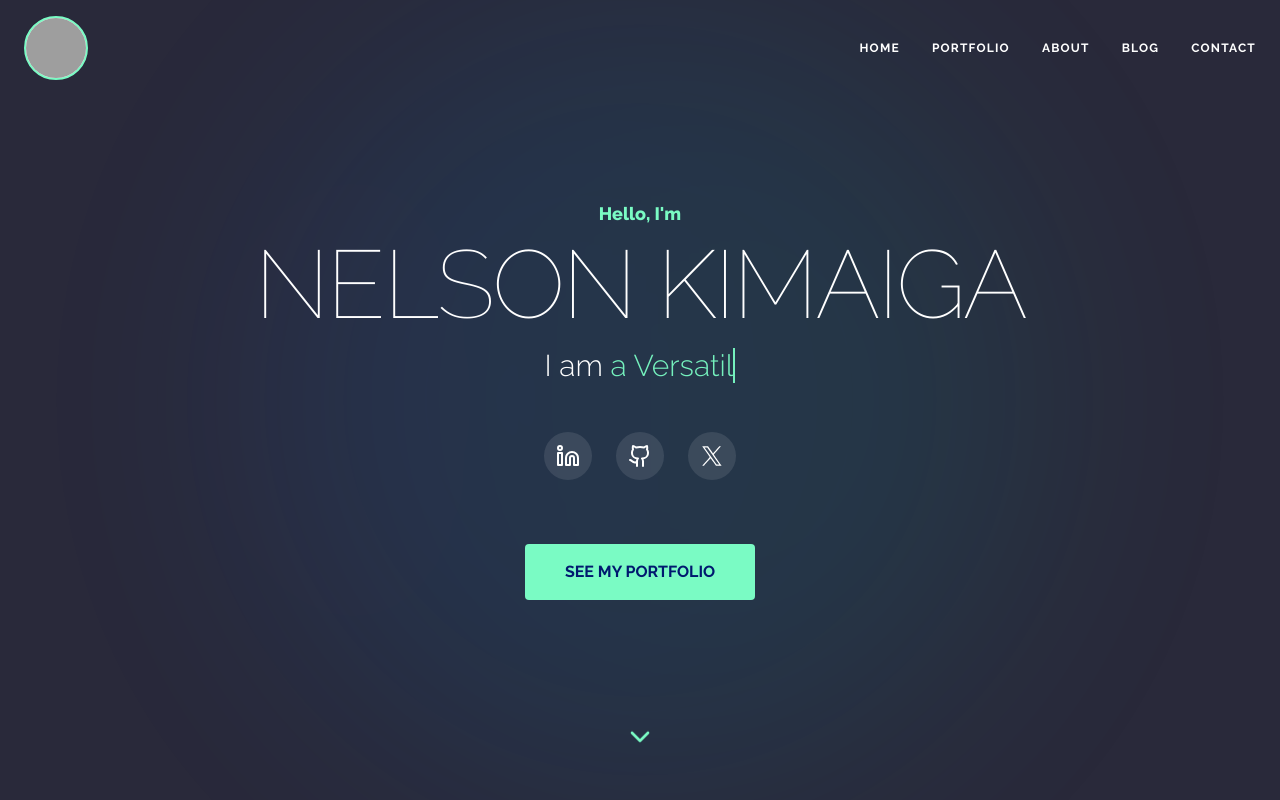
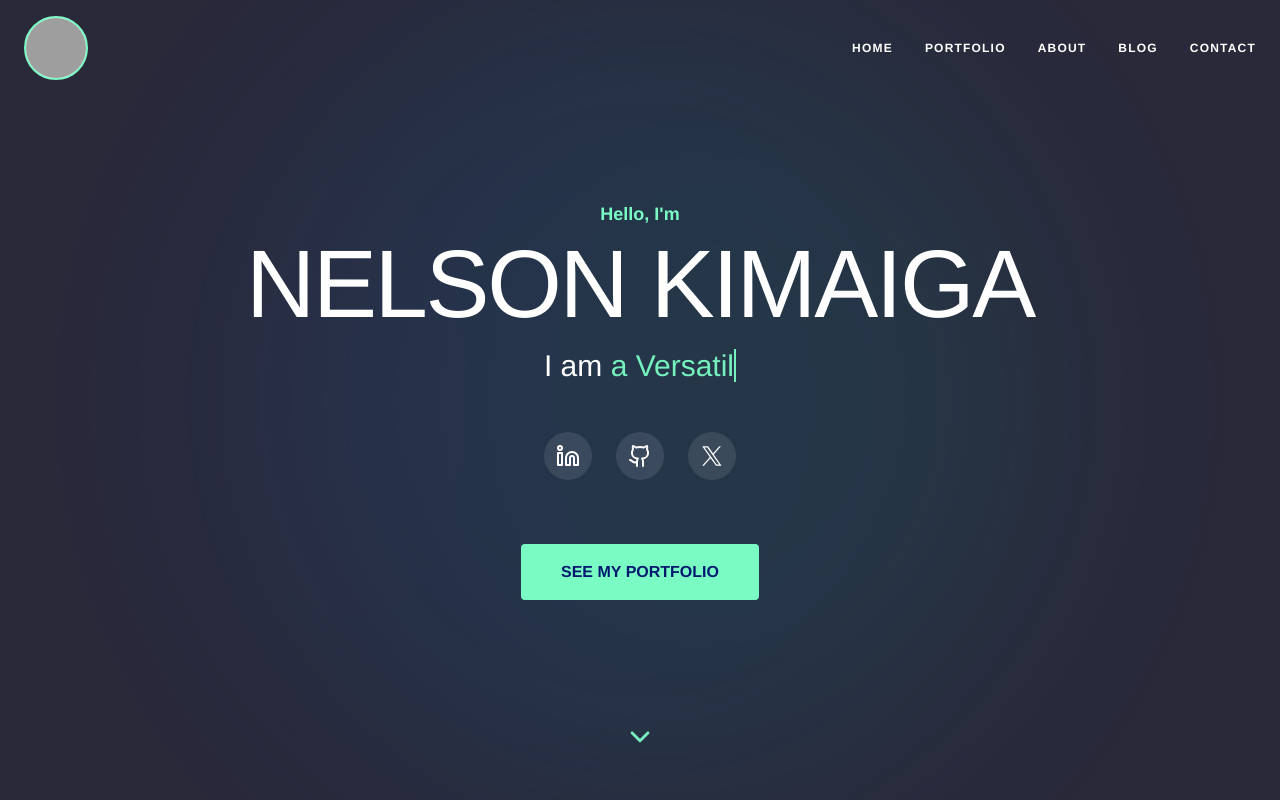
Before and after one commit to nelsonkimaiga/kimaigaportfolio, a React (Vite) app: page / in a window 1280 px wide. Shown: the top 800 px of the page. Built offline with nearby package versions, Linux system fonts and the light colour scheme; grey boxes are pictures that could not be loaded.

Commit message:
Porrtfolio updates: fonts and blog landing page

```diff
--- a/index.html
+++ b/index.html
@@ -11,9 +11,6 @@
     <link rel="icon" type="image/png" sizes="16x16" href="/favicon-16x16.png">
     <link rel="manifest" href="/site.webmanifest">
     <meta name="viewport" content="width=device-width, initial-scale=1.0" />
-    <link rel="preconnect" href="https://fonts.googleapis.com">
-    <link rel="preconnect" href="https://fonts.gstatic.com" crossorigin>
-    <link href="https://fonts.googleapis.com/css2?family=Raleway:wght@100;200;300;400;500;600;700;800;900&display=swap" rel="stylesheet">
     <title>Nelson Kimaiga</title>
   </head>
   <body>
--- a/src/App.tsx
+++ b/src/App.tsx
@@ -204,14 +204,14 @@ const App: React.FC = () => {
       <li className="hover:text-[#7afbc4] transition-colors"><a href="#works" onClick={() => setIsMenuOpen(false)}>Portfolio</a></li>
       <li className="hover:text-[#7afbc4] transition-colors"><a href="#about" onClick={() => setIsMenuOpen(false)}>About</a></li>
       <li className="hover:text-[#7afbc4] transition-colors">
-        <a href="https://rhapsody.azurewebsites.net/" target="_blank" rel="noopener noreferrer" onClick={() => setIsMenuOpen(false)}>Blog</a>
+        <a href="https://blog.nelsonkimaiga.com" target="_blank" rel="noopener noreferrer" onClick={() => setIsMenuOpen(false)}>Blog</a>
       </li>
       <li className="hover:text-[#7afbc4] transition-colors"><a href="#contact" onClick={() => setIsMenuOpen(false)}>Contact</a></li>
     </ul>
   );
 
   return (
-    <div className="font-raleway text-gray-600 antialiased overflow-x-hidden">
+    <div className="font-sans text-gray-600 antialiased overflow-x-hidden">
       {/* Navigation */}
       <nav className={`fixed top-0 w-full z-[2000] transition-all duration-500 px-6 py-4 flex justify-between items-center ${
         isSticky ? 'bg-[#00196F] py-2 shadow-lg border-b border-[#7afbc4]/20' : 'bg-transparent'
--- /dev/null
+++ b/src/BlogComingSoon.tsx
@@ -0,0 +1,84 @@
+import React from 'react';
+import { Newspaper, Linkedin, Github } from 'lucide-react';
+
+const SOCIAL_LINKS = {
+  linkedin: 'https://linkedin.com/in/nelsonkimaiga',
+  github: 'https://github.com/nelsonkimaiga',
+  twitter: 'https://twitter.com/nelsonkimaiga',
+};
+
+const XIcon = ({ size = 20, className = '' }: { size?: number; className?: string }) => (
+  <svg
+    width={size}
+    height={size}
+    viewBox="0 0 19 19"
+    className={className}
+    fill="currentColor"
+  >
+    <use href="/icons.svg#x-icon" />
+  </svg>
+);
+
+const BlogComingSoon: React.FC = () => {
+  const year = new Date().getFullYear();
+
+  return (
+    <div className="relative min-h-screen bg-[#0a0e27] text-white overflow-hidden flex flex-col items-center justify-center px-6 font-sans">
+      {/* Ambient Glow */}
+      <div className="absolute inset-0 opacity-40 pointer-events-none">
+        <div className="absolute top-1/2 left-1/2 -translate-x-1/2 -translate-y-1/2 w-[700px] h-[700px] bg-gradient-to-r from-blue-600 to-teal-400 rounded-full blur-[120px] animate-pulse" />
+      </div>
+
+      {/* Brand */}
+      <a href="/" className="absolute top-8 left-8 z-10" aria-label="Nelson Kimaiga">
+        <div className="w-12 h-12 rounded-full border-2 border-[#7afbc4] overflow-hidden bg-white">
+          <img
+            src="https://ui-avatars.com/api/?name=Nelson+Kimaiga&background=00196F&color=7afbc4"
+            alt="Nelson Kimaiga"
+            className="w-full h-full object-cover"
+          />
+        </div>
+      </a>
+
+      {/* Content */}
+      <div className="relative z-10 text-center max-w-2xl mx-auto">
+        <div className="flex justify-center mb-8">
+          <div className="w-16 h-16 rounded-2xl border border-[#7afbc4]/30 bg-[#7afbc4]/10 flex items-center justify-center shadow-[0_0_40px_rgba(122,251,196,0.15)]">
+            <Newspaper className="w-7 h-7 text-[#7afbc4]" />
+          </div>
+        </div>
+
+        <h1 className="text-5xl md:text-7xl font-thin uppercase tracking-tight mb-6">
+          Coming <span className="text-[#7afbc4]">Soon</span>
+        </h1>
+
+        <p className="text-lg md:text-xl text-gray-400 font-light leading-relaxed mb-12">
+          Thoughts on software engineering, open source, and everything in between.
+        </p>
+
+        <div className="flex items-center justify-center gap-3 text-sm text-gray-500 uppercase tracking-widest">
+          <span className="w-2 h-2 rounded-full bg-[#7afbc4] animate-pulse" />
+          Stay tuned
+        </div>
+      </div>
+
+      {/* Footer */}
+      <footer className="absolute bottom-8 left-0 right-0 z-10 flex flex-col items-center gap-4">
+        <div className="flex gap-5">
+          <a href={SOCIAL_LINKS.linkedin} target="_blank" rel="noopener noreferrer" aria-label="LinkedIn" className="p-2.5 rounded-full border border-white/15 bg-white/5 text-gray-300 hover:text-[#0a0e27] hover:bg-[#7afbc4] hover:border-[#7afbc4] transition-all">
+            <Linkedin size={20} />
+          </a>
+          <a href={SOCIAL_LINKS.github} target="_blank" rel="noopener noreferrer" aria-label="GitHub" className="p-2.5 rounded-full border border-white/15 bg-white/5 text-gray-300 hover:text-[#0a0e27] hover:bg-[#7afbc4] hover:border-[#7afbc4] transition-all">
+            <Github size={20} />
+          </a>
+          <a href={SOCIAL_LINKS.twitter} target="_blank" rel="noopener noreferrer" aria-label="X" className="p-2.5 rounded-full border border-white/15 bg-white/5 text-gray-300 hover:text-[#0a0e27] hover:bg-[#7afbc4] hover:border-[#7afbc4] transition-all">
+            <XIcon size={16} />
+          </a>
+        </div>
+        <p className="text-xs text-gray-500">&copy; {year} Nelson Kimaiga. All rights reserved.</p>
+      </footer>
+    </div>
+  );
+};
+
+export default BlogComingSoon;
--- a/src/index.css
+++ b/src/index.css
@@ -1,7 +1,7 @@
 @import "tailwindcss";
 
 @theme {
-  --font-raleway: "Raleway", serif;
+  --font-sans: "Helvetica Neue", Helvetica, Arial, sans-serif;
 }
 
 @layer base {
@@ -9,7 +9,7 @@
     @apply scroll-smooth;
   }
   html, body {
-    @apply font-raleway text-gray-600 text-center;
+    @apply font-sans text-gray-600 text-center;
   }
 }
 
--- a/src/main.tsx
+++ b/src/main.tsx
@@ -2,9 +2,22 @@ import { StrictMode } from 'react'
 import { createRoot } from 'react-dom/client'
 import './index.css'
 import App from './App'
+import BlogComingSoon from './BlogComingSoon'
+
+const showBlogComingSoon = (): boolean => {
+  const { hostname, search } = window.location
+
+  if (import.meta.env.DEV && hostname === 'localhost') {
+    return new URLSearchParams(search).get('preview') === 'blog'
+  }
+
+  return hostname.startsWith('blog.')
+}
+
+const Root = () => (showBlogComingSoon() ? <BlogComingSoon /> : <App />)
 
 createRoot(document.getElementById('root')!).render(
   <StrictMode>
-    <App />
+    <Root />
   </StrictMode>,
 )
```
